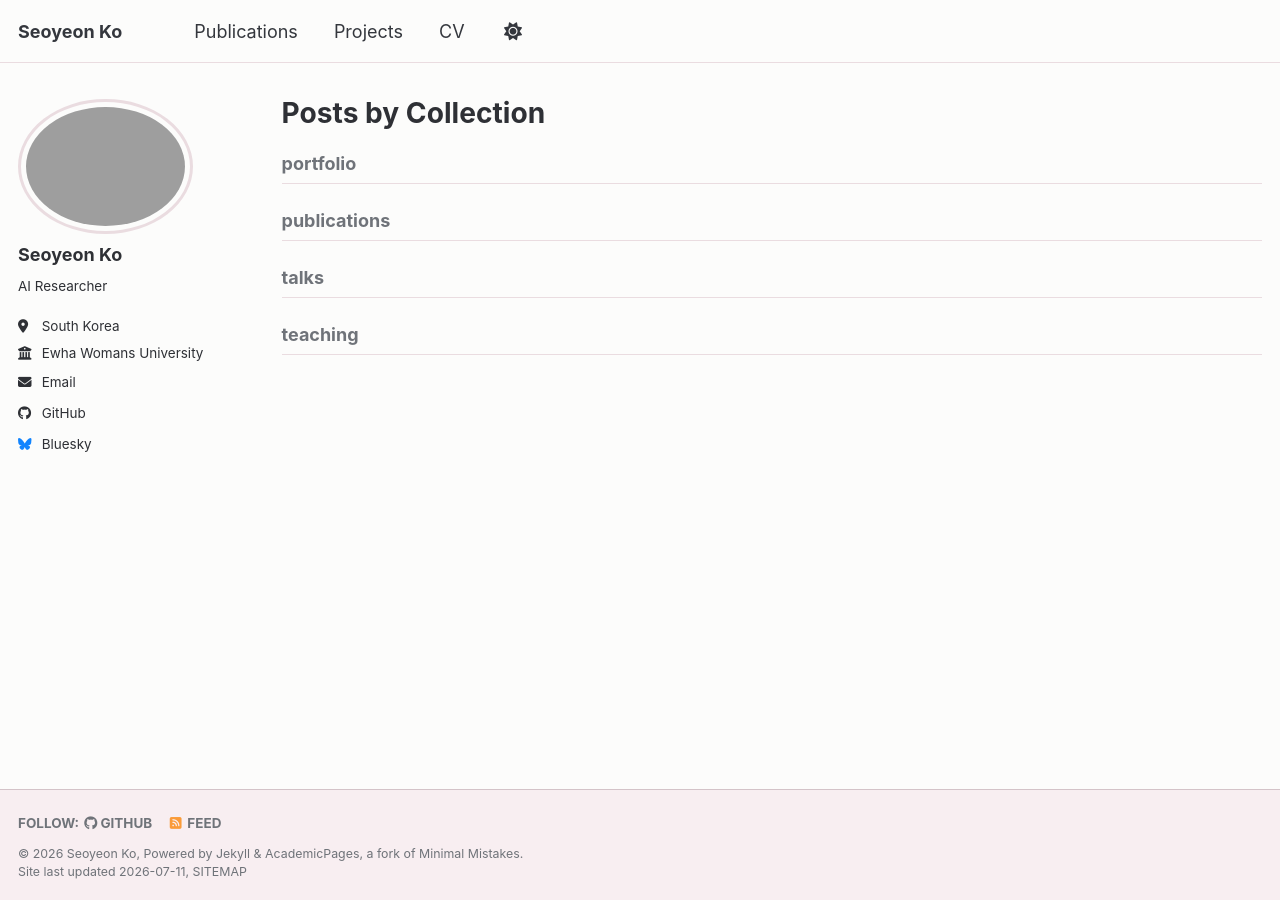
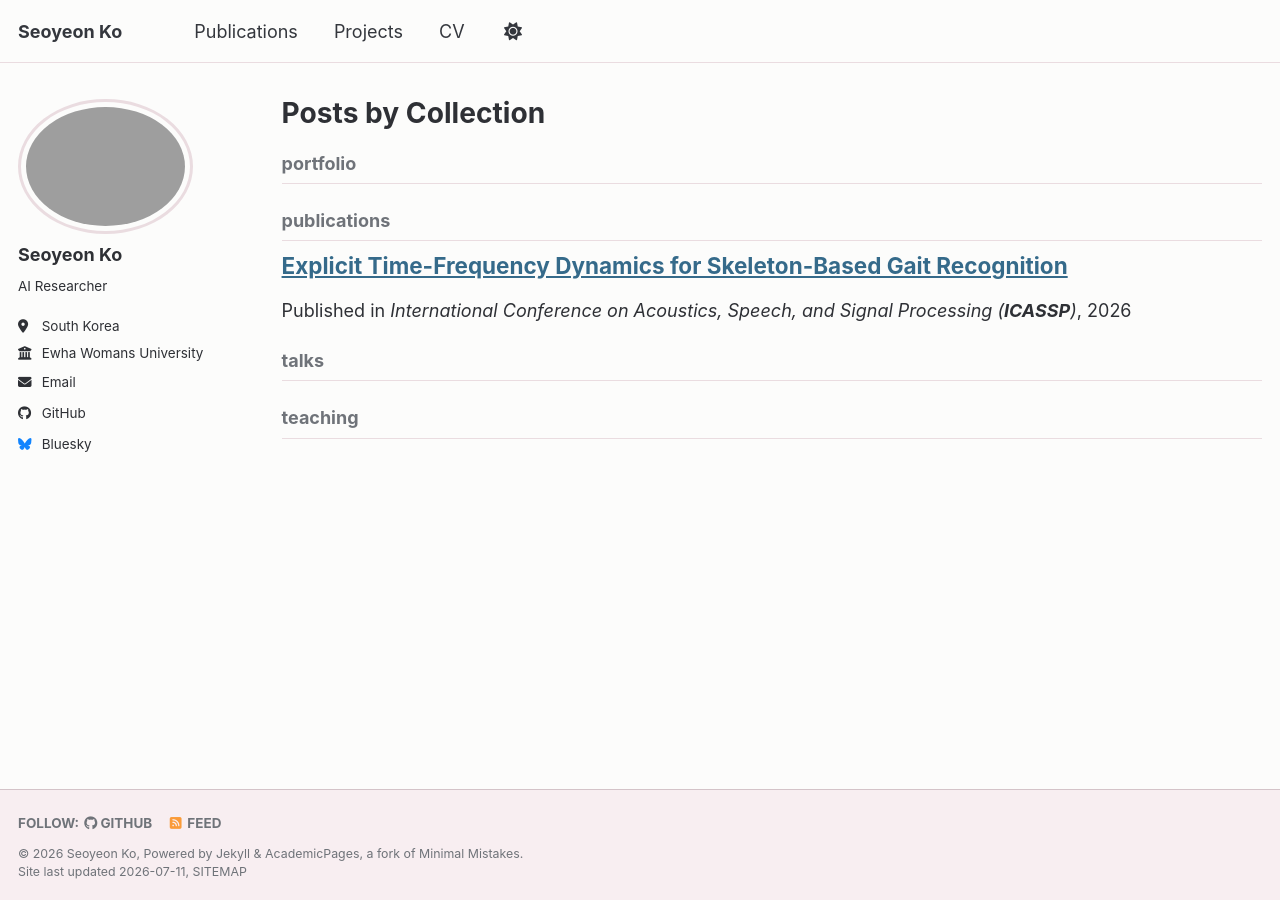
Before and after one commit to seoyeonmmn/seoyeonmmn.github.io, a Jekyll site: the page built from _pages/collection-archive.html, in a window 1280 px wide. Built offline with Jekyll 4.4.1, drawn with Linux system fonts in a browser that asks for light colours; a style sheet for code colours, icons or effects is not loaded.

Commit message:
Add custom publications layout

```diff
--- /dev/null
+++ b/_publications/2026-01-03-icassp-paper-1.md
@@ -0,0 +1,21 @@
+---
+title: "Explicit Time-Frequency Dynamics for Skeleton-Based Gait Recognition"
+collection: publications
+authors: "<strong>Seoyeon Ko</strong>, Yeojin Song, Egene Chung, Luca Quagliato, Taeyong Lee, Junhyug Noh"
+venue: "International Conference on Acoustics, Speech, and Signal Processing (<strong>ICASSP</strong>)"
+year: 2026
+order: 4
+links:
+  - name: article
+    url: "https://arxiv.org/abs/2604.03002"
+
+summary: >-
+  We propose a plug-and-play Wavelet Feature Stream that enriches
+  skeleton-based gait recognition by capturing time-frequency dynamics
+  of joint velocities via Continuous Wavelet Transform (CWT). A lightweight
+  multi-scale CNN extracts discriminative features from the resulting
+  scalograms and fuses them with any existing backbone, requiring no
+  architectural changes or extra supervision. The method consistently
+  improves strong baselines on CASIA-B, with especially notable gains
+  under covariate shifts such as bag-carrying and coat-wearing conditions.
+---
--- a/assets/css/main.scss
+++ b/assets/css/main.scss
@@ -106,3 +106,42 @@ html[data-theme="dark"] {
 .author__avatar img {
   border: 3px solid var(--global-border-color);
 }
+/* ==========================================================================
+   Publications
+   ========================================================================== */
+
+.publication-list {
+  margin-top: 1.5rem;
+}
+
+.publication-item {
+  margin-bottom: 2.75rem;
+}
+
+.publication-item__title {
+  margin: 0 0 0.25rem;
+  font-size: 1.05rem;
+  line-height: 1.4;
+  font-weight: 700;
+}
+
+.publication-item__authors,
+.publication-item__venue,
+.publication-item__links {
+  line-height: 1.45;
+}
+
+.publication-item__links {
+  margin-top: 0.1rem;
+}
+
+.publication-item__summary {
+  margin: 0.65rem 0 0;
+  line-height: 1.55;
+}
+
+@media (max-width: 600px) {
+  .publication-item {
+    margin-bottom: 2.25rem;
+  }
+}
```
Also changed, not shown: _includes/publication-item.html (added, +29 -0 lines), _pages/publications.html (+12 -22 lines).
